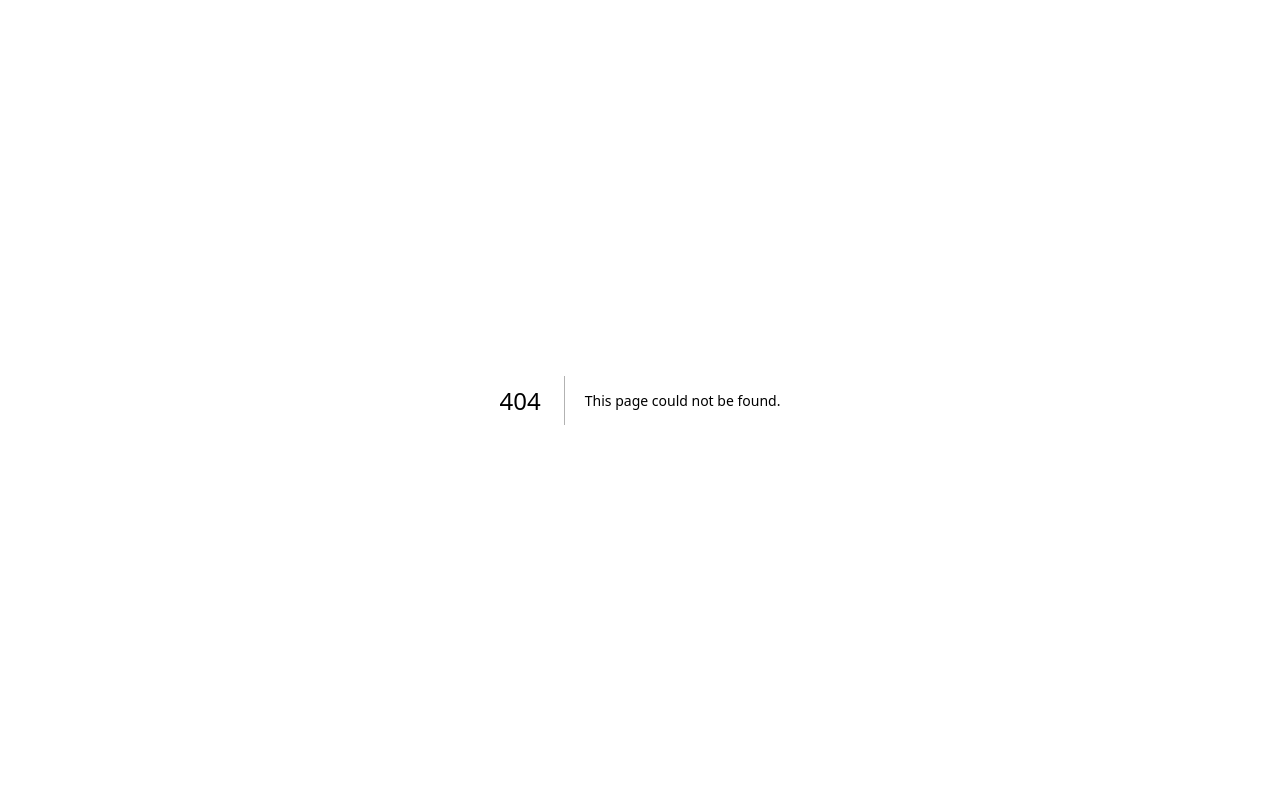
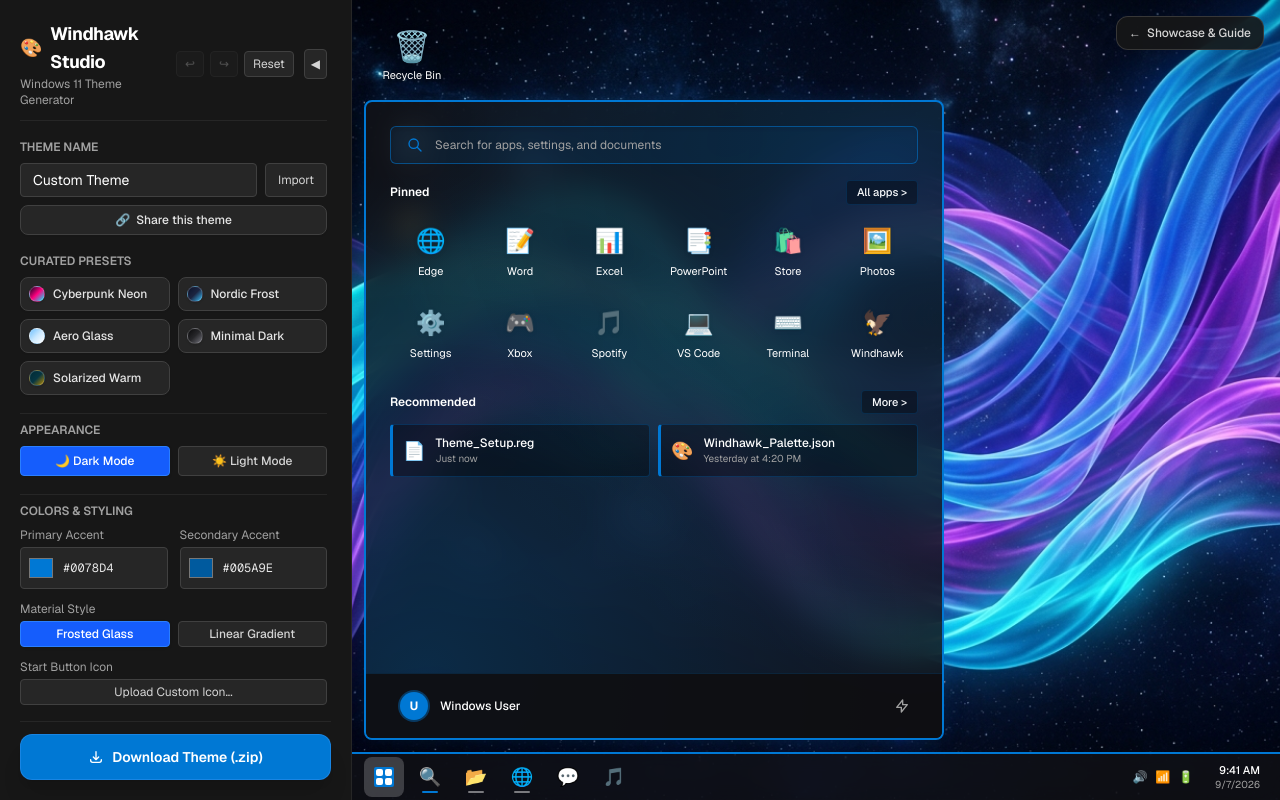
Before and after one commit to miketolhurst/windows-11-themes-and-wallpapers, a Next.js app in the folder theme-creator-web/: page /theme-creator/studio in a window 1280 px wide. Before the commit this address had no page. Built offline with nearby package versions, Linux system fonts and the light colour scheme.

Commit message:
refactor(routes): relocate studio to /studio and assemble landing page at /

```diff
--- a/theme-creator-web/src/app/layout.tsx
+++ b/theme-creator-web/src/app/layout.tsx
@@ -13,8 +13,8 @@
 });
 
 export const metadata: Metadata = {
-  title: "Windows 11/Windhawk Theme Generator",
-  description: "Design, customize, and export custom Windows 11 themes for Windhawk with real-time visual preview.",
+  title: "Windows 11 / Windhawk Theme Studio & Showcase",
+  description: "Browse hand-crafted Windows 11 themes, follow the quick 3-step Windhawk setup guide, or design your own custom theme in the real-time browser studio.",
 };
 
 export default function RootLayout({ children }: LayoutProps<"/">) {
--- a/theme-creator-web/src/app/page.tsx
+++ b/theme-creator-web/src/app/page.tsx
@@ -1,44 +1,36 @@
-'use client';
+"use client";
 
-import React, { useEffect } from 'react';
-import Sidebar from '../components/Sidebar';
-import PreviewCanvas from '../components/PreviewCanvas';
-import PostDownloadModal from '../components/PostDownloadModal';
-import { useThemeStore } from '../store/useThemeStore';
-import { decodeThemeFromUrl } from '../lib/urlSharing';
+import React, { useState } from "react";
+import { Navbar } from "../components/Navbar";
+import { Hero } from "../components/Hero";
+import { PrerequisitesGuide } from "../components/PrerequisitesGuide";
+import { ThemeShowcase } from "../components/ThemeShowcase";
+import { ThemeLightbox } from "../components/ThemeLightbox";
+import { FaqSection } from "../components/FaqSection";
+import { Footer } from "../components/Footer";
+import { FeaturedTheme } from "../data/featuredThemes";
 
-export default function Home() {
-  const { isSidebarCollapsed, toggleSidebar, applyThemeConfig } = useThemeStore();
-
-  // Load shared theme from URL params on initial mount
-  useEffect(() => {
-    if (typeof window !== 'undefined' && window.location.search) {
-      const decoded = decodeThemeFromUrl(window.location.search);
-      if (decoded) {
-        applyThemeConfig(decoded);
-      }
-    }
-  }, [applyThemeConfig]);
+export default function LandingPage() {
+  const [selectedTheme, setSelectedTheme] = useState<FeaturedTheme | null>(null);
 
   return (
-    <main className="flex h-screen w-screen overflow-hidden bg-black font-sans relative">
-      <Sidebar />
-      <PreviewCanvas />
+    <div className="min-h-screen bg-neutral-950 text-neutral-100 font-sans selection:bg-blue-600 selection:text-white flex flex-col">
+      <Navbar />
 
-      {/* Floating expand sidebar button when collapsed */}
-      {isSidebarCollapsed && (
-        <button
-          onClick={toggleSidebar}
-          className="absolute top-4 left-4 z-40 bg-neutral-900/90 hover:bg-neutral-800 text-white text-xs px-3.5 py-2 rounded-xl shadow-xl font-medium flex items-center gap-2 border border-neutral-700/80 backdrop-blur transition-all cursor-pointer hover:scale-105 active:scale-95"
-          title="Open Theme Settings"
-        >
-          <span>⚙️</span>
-          <span>Customize Theme</span>
-        </button>
-      )}
+      <main className="flex-1">
+        <Hero />
+        <PrerequisitesGuide />
+        <ThemeShowcase onSelectTheme={setSelectedTheme} />
+        <FaqSection />
+      </main>
 
-      {/* Post-Download Instructions Modal */}
-      <PostDownloadModal />
-    </main>
+      <Footer />
+
+      {/* Lightbox Modal */}
+      <ThemeLightbox
+        theme={selectedTheme}
+        onClose={() => setSelectedTheme(null)}
+      />
+    </div>
   );
 }
--- /dev/null
+++ b/theme-creator-web/src/app/studio/page.tsx
@@ -0,0 +1,57 @@
+"use client";
+
+import React, { useEffect } from "react";
+import Link from "next/link";
+import Sidebar from "../../components/Sidebar";
+import PreviewCanvas from "../../components/PreviewCanvas";
+import PostDownloadModal from "../../components/PostDownloadModal";
+import { useThemeStore } from "../../store/useThemeStore";
+import { decodeThemeFromUrl } from "../../lib/urlSharing";
+
+export default function StudioPage() {
+  const { isSidebarCollapsed, toggleSidebar, applyThemeConfig } = useThemeStore();
+
+  // Load shared theme from URL params on initial mount
+  useEffect(() => {
+    if (typeof window !== "undefined" && window.location.search) {
+      const decoded = decodeThemeFromUrl(window.location.search);
+      if (decoded) {
+        applyThemeConfig(decoded);
+      }
+    }
+  }, [applyThemeConfig]);
+
+  return (
+    <main className="flex h-screen w-screen overflow-hidden bg-black font-sans relative">
+      <Sidebar />
+      <PreviewCanvas />
+
+      {/* Top Header Floating Quick Navigation */}
+      <div className="absolute top-4 right-4 z-40 flex items-center gap-2">
+        <Link
+          href="/"
+          className="bg-neutral-900/90 hover:bg-neutral-800 text-neutral-300 hover:text-white text-xs px-3 py-2 rounded-xl shadow-xl font-medium flex items-center gap-1.5 border border-neutral-700/80 backdrop-blur transition-all hover:scale-105 active:scale-95"
+          title="Back to Landing Page & Guide"
+        >
+          <span>←</span>
+          <span>Showcase & Guide</span>
+        </Link>
+      </div>
+
+      {/* Floating expand sidebar button when collapsed */}
+      {isSidebarCollapsed && (
+        <button
+          onClick={toggleSidebar}
+          className="absolute top-4 left-4 z-40 bg-neutral-900/90 hover:bg-neutral-800 text-white text-xs px-3.5 py-2 rounded-xl shadow-xl font-medium flex items-center gap-2 border border-neutral-700/80 backdrop-blur transition-all cursor-pointer hover:scale-105 active:scale-95"
+          title="Open Theme Settings"
+        >
+          <span>⚙️</span>
+          <span>Customize Theme</span>
+        </button>
+      )}
+
+      {/* Post-Download Instructions Modal */}
+      <PostDownloadModal />
+    </main>
+  );
+}
```
